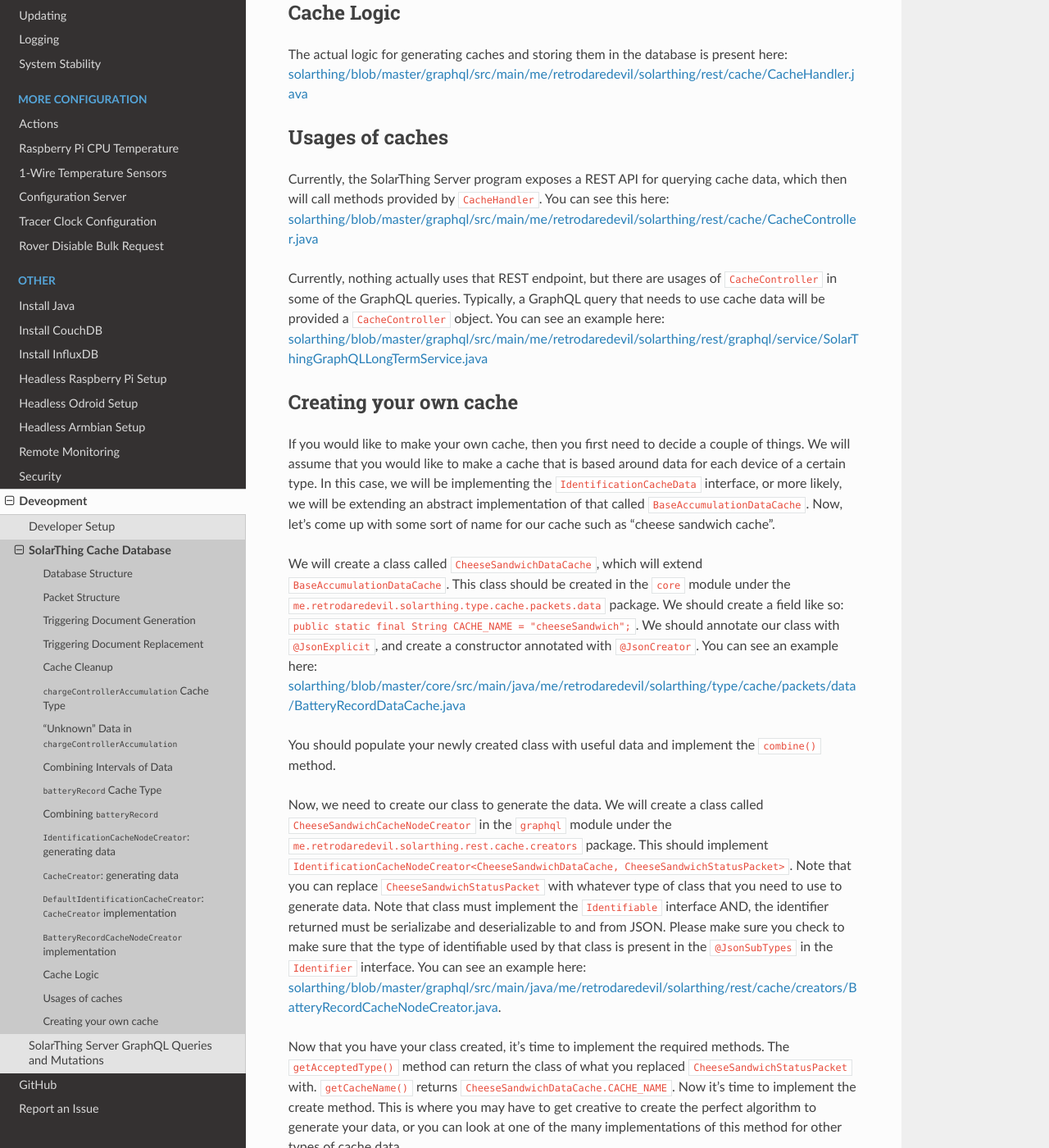
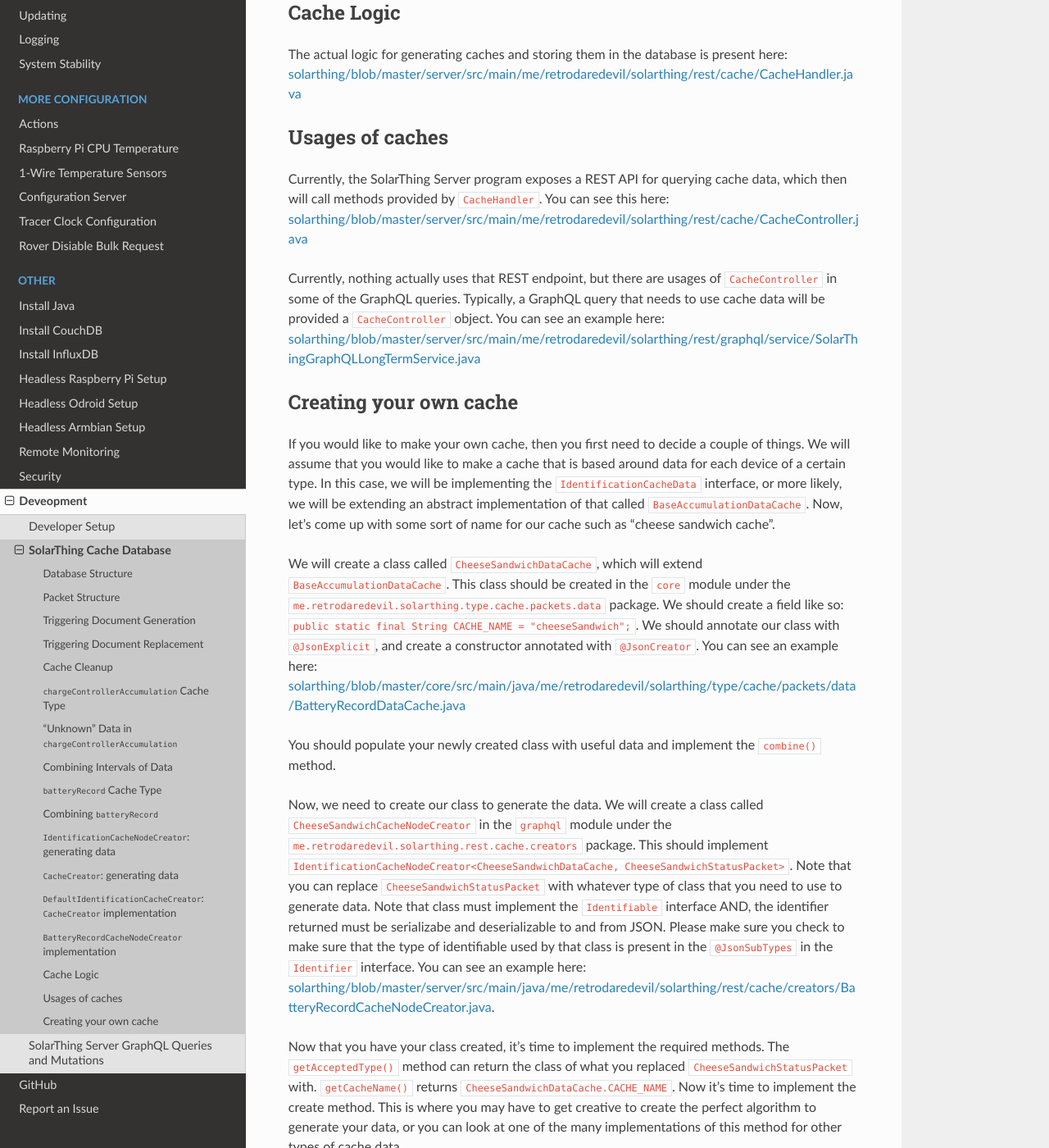
Before and after one commit to wildmountainfarms/solarthing-docs, a Sphinx documentation site: the page built from docs/source/develop/cache.rst, in a window 1280 px wide and 1400 px high, scrolled down 7449 px. Shown: the whole window at 82% size. Built offline with Sphinx 7.4.7 and the Read the Docs theme 2.0.0, drawn with Linux system fonts in a browser that asks for light colours; pages that are not in the unit, such as notebooks, are missing from menus.

Commit message:
Missed a rename

```diff
--- a/docs/source/develop/cache.rst
+++ b/docs/source/develop/cache.rst
@@ -312,18 +312,18 @@
 -------------
 
 The actual logic for generating caches and storing them in the database is present here:
-:blob:`master/graphql/src/main/me/retrodaredevil/solarthing/rest/cache/CacheHandler.java`
+:blob:`master/server/src/main/me/retrodaredevil/solarthing/rest/cache/CacheHandler.java`
 
 Usages of caches
 --------------------
 
 Currently, the SolarThing Server program exposes a REST API for querying cache data, which then will call
 methods provided by ``CacheHandler``. You can see this here:
-:blob:`master/graphql/src/main/me/retrodaredevil/solarthing/rest/cache/CacheController.java`
+:blob:`master/server/src/main/me/retrodaredevil/solarthing/rest/cache/CacheController.java`
 
 Currently, nothing actually uses that REST endpoint, but there are usages of ``CacheController`` in some of the GraphQL queries.
 Typically, a GraphQL query that needs to use cache data will be provided a ``CacheController`` object. You can see an example here:
-:blob:`master/graphql/src/main/me/retrodaredevil/solarthing/rest/graphql/service/SolarThingGraphQLLongTermService.java`
+:blob:`master/server/src/main/me/retrodaredevil/solarthing/rest/graphql/service/SolarThingGraphQLLongTermService.java`
 
 Creating your own cache
 -------------------------
@@ -348,7 +348,7 @@
 Note that you can replace ``CheeseSandwichStatusPacket`` with whatever type of class that you need to use to generate data.
 Note that class must implement the ``Identifiable`` interface AND, the identifier returned must be serializabe and deserializable to and from JSON.
 Please make sure you check to make sure that the type of identifiable used by that class is present in the ``@JsonSubTypes`` in the ``Identifier`` interface.
-You can see an example here: :blob:`master/graphql/src/main/java/me/retrodaredevil/solarthing/rest/cache/creators/BatteryRecordCacheNodeCreator.java`.
+You can see an example here: :blob:`master/server/src/main/java/me/retrodaredevil/solarthing/rest/cache/creators/BatteryRecordCacheNodeCreator.java`.
 
 Now that you have your class created, it's time to implement the required methods. The ``getAcceptedType()`` method can return
 the class of what you replaced ``CheeseSandwichStatusPacket`` with. ``getCacheName()`` returns ``CheeseSandwichDataCache.CACHE_NAME``.
```
